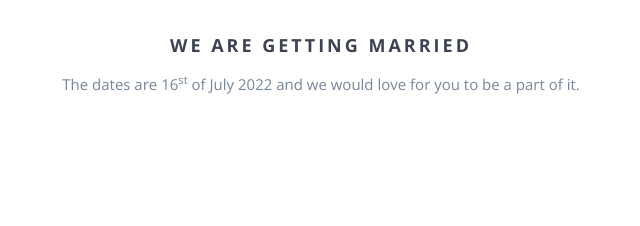
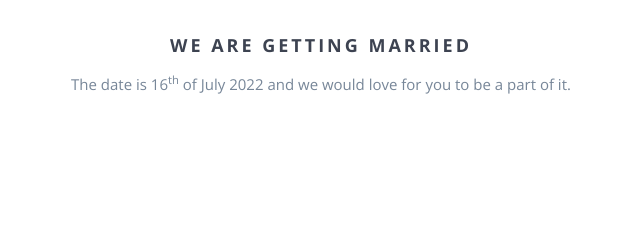
Before and after one commit to Tordja/tordja.github.io, a website: page index.html in a window 1280 px wide. Shown: the part 779-1005 px from the top of the page, 319-959 px from the left. Drawn offline with nearby package versions, Linux system fonts and the light colour scheme; some packages are replaced by stand-ins of ours; a script that the page names is missing; files whose address does not match are found by name.

Commit message:
minor fix

```diff
--- a/index.html
+++ b/index.html
@@ -92,7 +92,7 @@
         <div class="row">
             <div class="col-md-12 text-center">
                 <h3>We are getting married</h3>
-                <p>The dates are 16<sup>st</sup> of July 2022 and we would love for you to be a part of
+                <p>The date is 16<sup>th</sup> of July 2022 and we would love for you to be a part of
                     it.</p>
             </div>
         </div>
```
